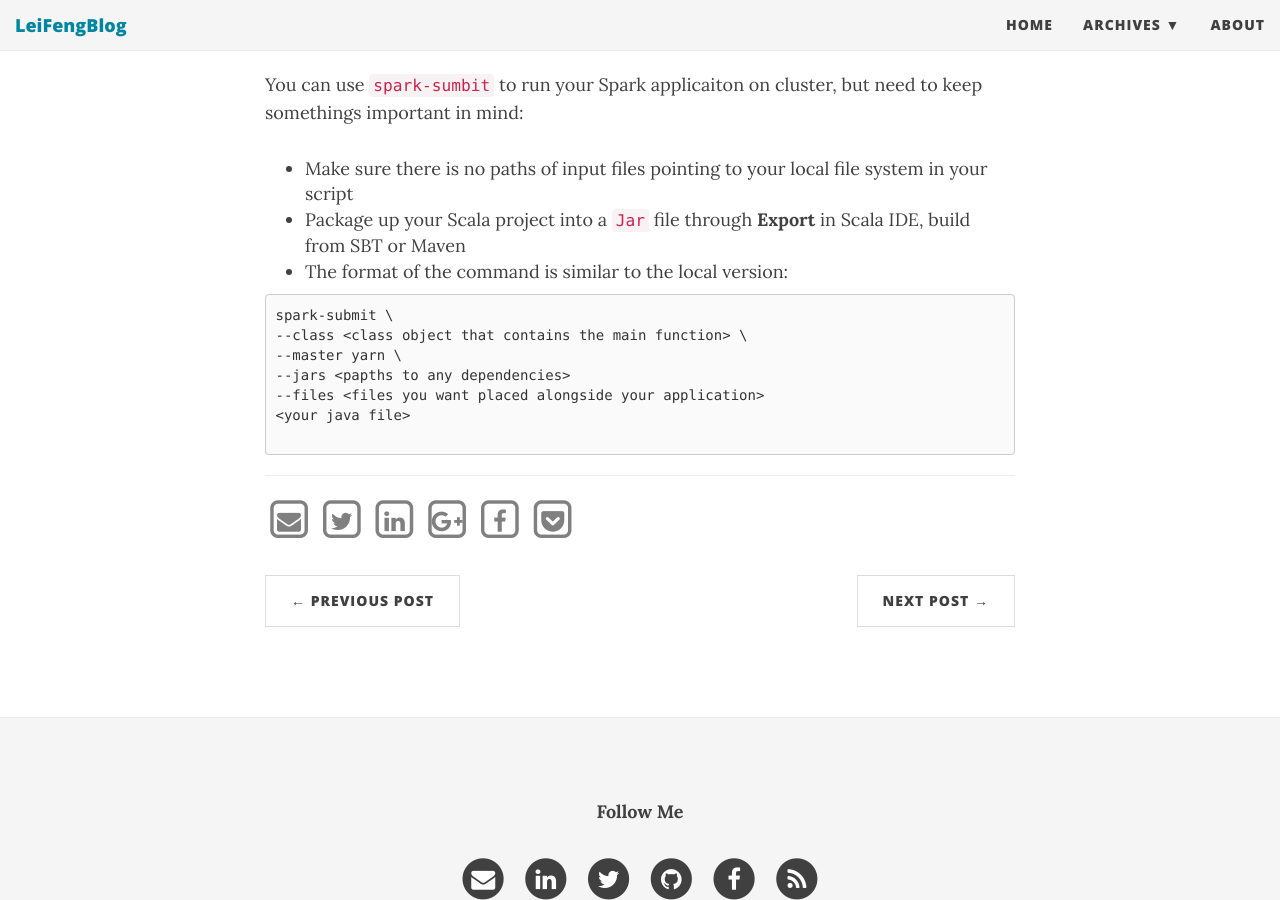
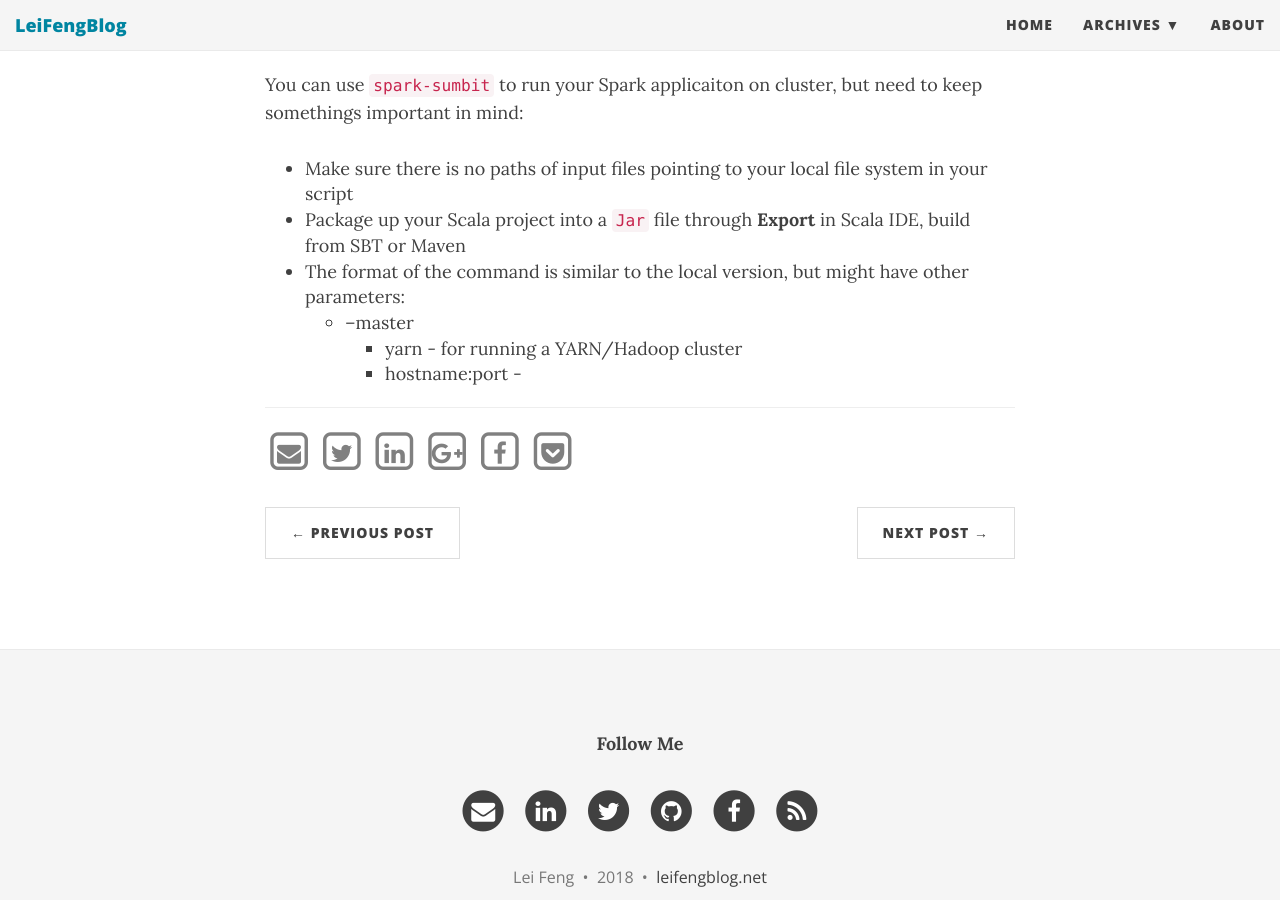
Before and after one commit to stonefl/stonefl.github.io, a Jekyll site: the page built from _posts/2018-04-17-set-up-scala-development-environment-for-apache-spark-in-standalone-mode.md, in a window 1280 px wide and 900 px high, scrolled down 7912 px. Built offline with Jekyll 4.4.1, drawn with Linux system fonts in a browser that asks for light colours; nearby versions of some CDN libraries; comment, search, counter and statistics services are not loaded.

Commit message:
Update 2018-04-17-set-up-scala-development-environment-for-apache-spark-in-standalone-mode.md

````diff
--- a/_posts/2018-04-17-set-up-scala-development-environment-for-apache-spark-in-standalone-mode.md
+++ b/_posts/2018-04-17-set-up-scala-development-environment-for-apache-spark-in-standalone-mode.md
@@ -200,14 +200,7 @@ You can use `spark-sumbit` to run your Spark applicaiton on cluster, but need to
 
 * Make sure there is no paths of input files pointing to your local file system in your script
 * Package up your Scala project into a `Jar` file through **Export** in Scala IDE, build from SBT or Maven
-* The format of the command is similar to the local version:
-
-```
-spark-submit \
---class <class object that contains the main function> \
---master yarn \
---jars <papths to any dependencies>
---files <files you want placed alongside your application>
-<your java file>
-
-```
+* The format of the command is similar to the local version, but might have other parameters:
+   - --master
+       - yarn - for running a YARN/Hadoop cluster
+       - hostname:port -
````
